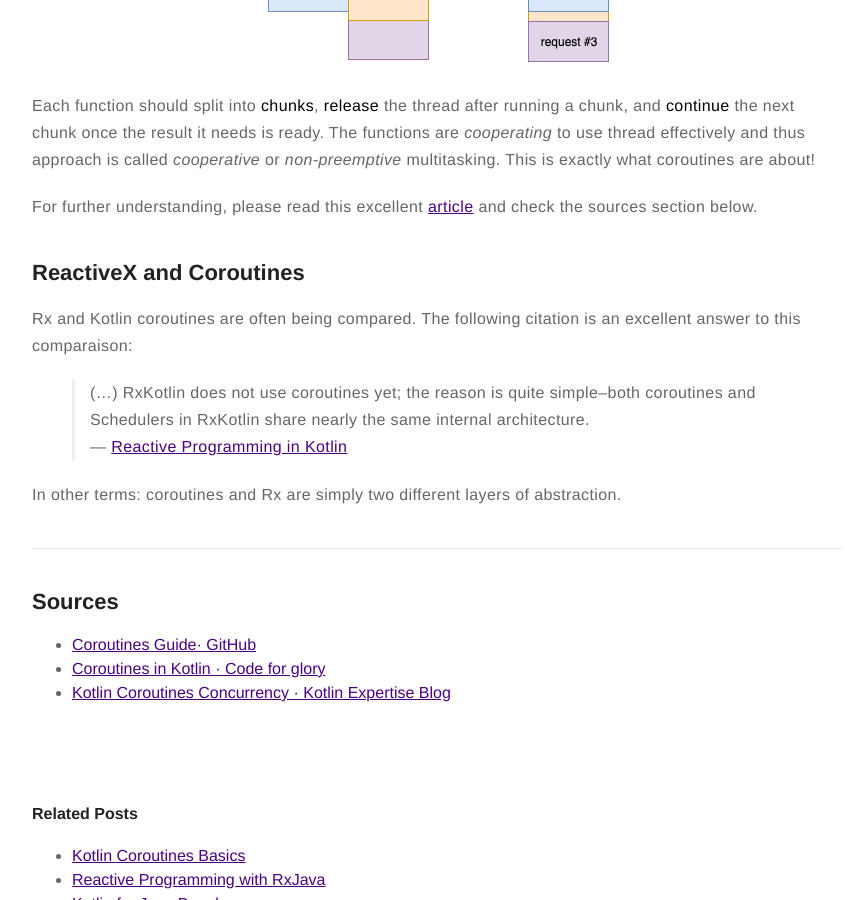
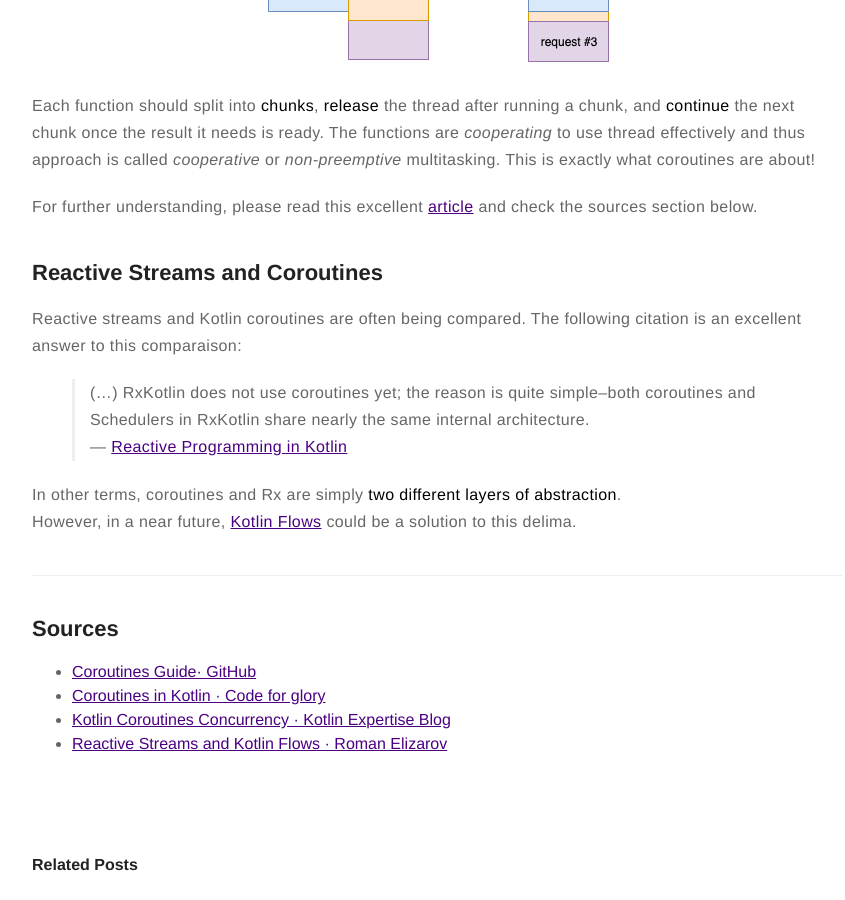
Before and after one commit to aallam/aallam.github.io, a Jekyll site: the page built from _posts/2019-06-05-asynchronous-programming-with-kotlin.md, in a window 1280 px wide and 900 px high, scrolled down 3455 px. Shown: the whole window, without its empty margins (203-1048 px from the left). Built offline with Jekyll 4.4.1, drawn with Linux system fonts in a browser that asks for light colours.

Commit message:
add kotlin flows

```diff
--- a/_posts/2019-06-05-asynchronous-programming-with-kotlin.md
+++ b/_posts/2019-06-05-asynchronous-programming-with-kotlin.md
@@ -75,12 +75,13 @@ Each function should split into **chunks**, **release** the thread after running
 
 For further understanding, please read this excellent [article][3] and check the sources section below.
 
-## ReactiveX and Coroutines
-Rx and Kotlin coroutines are often being compared. The following citation is an excellent answer to this comparaison:
+## Reactive Streams and Coroutines
+Reactive streams and Kotlin coroutines are often being compared. The following citation is an excellent answer to this comparaison:
 >(…) RxKotlin does not use coroutines yet; the reason is quite simple–both coroutines and Schedulers in RxKotlin share nearly the same internal architecture.
 > — [Reactive Programming in Kotlin][4]
 
-In other terms: coroutines and Rx are simply two different layers of abstraction.
+In other terms, coroutines and Rx are simply **two different layers of abstraction**.
+However, in a near future, [Kotlin Flows][5] could be a solution to this delima.
 
 - - - -
 
@@ -88,6 +89,8 @@ In other terms: coroutines and Rx are simply two different layers of abstraction
 * [Coroutines Guide· GitHub](https://github.com/Kotlin/kotlinx.coroutines/blob/master/coroutines-guide.md)
 * [Coroutines in Kotlin · Code for glory](https://blog.alexnesterov.com/post/coroutines/)
 * [Kotlin Coroutines Concurrency · Kotlin Expertise Blog](https://kotlinexpertise.com/kotlin-coroutines-concurrency/)
+* [Reactive Streams and Kotlin Flows · Roman Elizarov](https://medium.com/@elizarov/reactive-streams-and-kotlin-flows-bfd12772cda4)
 
 [3]: https://blog.alexnesterov.com/post/coroutines/
 [4]: https://www.packtpub.com/application-development/reactive-programming-kotlin
+[5]: https://kotlin.github.io/kotlinx.coroutines/kotlinx-coroutines-core/kotlinx.coroutines.flow/-flow/
```
